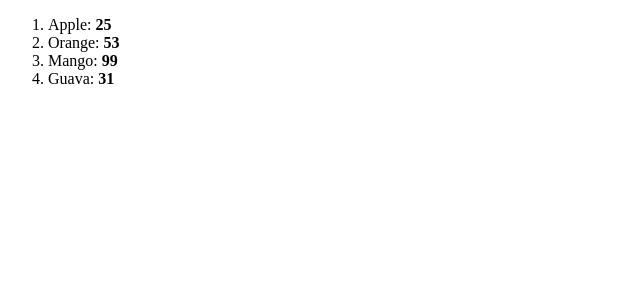
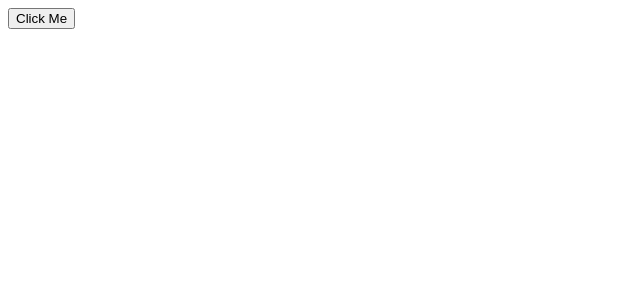
Before and after one commit to AlphonesAbhilash/React-Learn, a React (Vite) app in the folder Learn-react/: page / in a window 1280 px wide. Shown: the top 300 px of the page, without its empty margins (0-640 px from the left). Built offline with nearby package versions, Linux system fonts and the light colour scheme.

Commit message:
Gone through Click Events.

```diff
--- a/Learn-react/src/App.jsx
+++ b/Learn-react/src/App.jsx
@@ -5,11 +5,12 @@ import Card from './Card.jsx'
 import Student from './Student.jsx'
 import Greet from './Greet.jsx'
 import Lists from './Lists.jsx'
+import Button from './Button.jsx'
 
 function App(){
   return(
     <>
-      <Lists></Lists>
+      <Button></Button>
     </>
   );
 }
--- /dev/null
+++ b/Learn-react/src/Button.jsx
@@ -0,0 +1,18 @@
+
+function Button(){
+    let count=0;
+    const reaction=()=>{
+        count++;
+        if(count<=3) console.log(`You Clicked me ${count} times`);
+        else console.log("Stop Clicking me bloody Hell..");
+    };
+
+    const reaction2=()=>{
+        console.log("I'll Kill you for god sake dude..");
+    }
+    return(
+        <button onClick={reaction} onDoubleClick={reaction2}>Click Me</button>
+    );
+}
+
+export default Button
--- a/Learn-react/src/Lists.jsx
+++ b/Learn-react/src/Lists.jsx
@@ -5,11 +5,10 @@ function Lists(){
                 {name: "Mango", calories:99},
                 {name:"Guava", calories:31}
                                             ]
-    fruits.sort()
+    fruits.sort((a,b)=>a.name.localeCompare(b.name))
     const fruitsList=fruits.map(fruit=><li>{fruit}</li>)
 
     const lowCalFruits=fruits.filter(fruit=> fruit.calories<100);
-    lowCalFruits.sort();
     const lowCallist=lowCalFruits.map(fruit=><li>{fruit.name}: <b>{fruit.calories}</b></li>)
 
     return(<ol>{lowCallist}</ol>);
```
